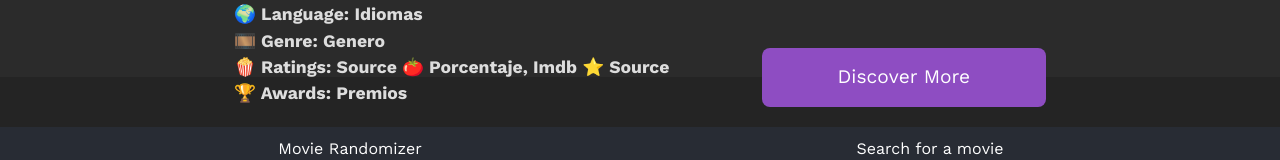
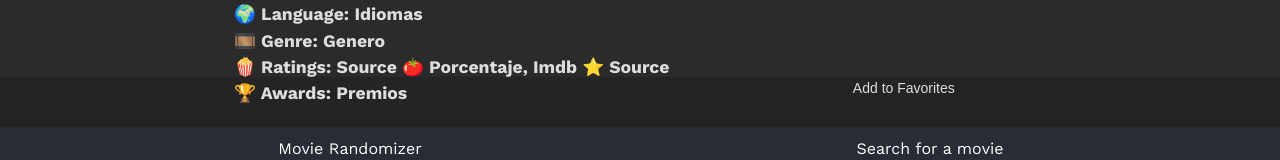
Before and after one commit to amb2007/Css-del-proyecto, a React (Vite) app: page /Descripcion in a window 1280 px wide. Shown: the part 723-883 px from the top of the page. Built offline with nearby package versions, Linux system fonts and the light colour scheme; no server answers; the database is empty.

Commit message:
seccion de favoritos hecha

```diff
--- a/src/components/Descripcion.jsx
+++ b/src/components/Descripcion.jsx
@@ -1,10 +1,33 @@
 import { useLocation } from "react-router-dom";
 import './Descripcion.css';
 import Trailer from "./Trailer.jsx";
+import { useEffect, useState } from "react";
+
 function Descripcion() {
   const location = useLocation();
   const { movie } = location.state || {};
-  // Convierte el runtime a horas y minutos
+  const [isFavorite, setIsFavorite] = useState(false);
+
+  useEffect(() => {
+    const favorites = JSON.parse(localStorage.getItem("favorites")) || [];
+    setIsFavorite(favorites.some(favMovie => favMovie.imdbID === movie?.imdbID));
+  }, [movie]);
+
+  const toggleFavorite = () => {
+    const favorites = JSON.parse(localStorage.getItem("favorites")) || [];
+    if (isFavorite) {
+
+      const updatedFavorites = favorites.filter(favMovie => favMovie.imdbID !== movie.imdbID);
+      localStorage.setItem("favorites", JSON.stringify(updatedFavorites));
+      setIsFavorite(false);
+    } else {
+
+      favorites.push(movie);
+      localStorage.setItem("favorites", JSON.stringify(favorites));
+      setIsFavorite(true);
+    }
+  };
+
   const getDuration = (runtime) => {
     if (runtime && runtime.includes("min")) {
       const minutes = parseInt(runtime.split(" ")[0], 10);
@@ -12,7 +35,7 @@ function Descripcion() {
       const remainingMinutes = minutes % 60;
       return { hours, minutes: remainingMinutes };
     }
-    return { hours: 1, minutes: 59 }; // Valor predeterminado
+    return { hours: 1, minutes: 59 };
   };
 
   const duration = movie ? getDuration(movie.Runtime) : { hours: 1, minutes: 59 };
@@ -29,15 +52,9 @@ function Descripcion() {
       <div className="content-section">
         <div className="left-content">
           <h1 className="movieName">{movie ? movie.Title : "Nombre De La Película"}</h1>
-          <p className="release-date">
-            Release date {movie ? movie.Released : "Sep 30, 2022"}
-          </p>
-          <p className="author">
-            Created by <span className="author-name">{movie ? movie.Director : "Nombre Del Autor"}</span>
-          </p>
-          <p className="description">
-            {movie ? movie.Plot : "Descripcion"}
-          </p>
+          <p className="release-date">Release date {movie ? movie.Released : "Sep 30, 2022"}</p>
+          <p className="author">Created by <span className="author-name">{movie ? movie.Director : "Nombre Del Autor"}</span></p>
+          <p className="description">{movie ? movie.Plot : "Descripcion"}</p>
           <div className="extra-details">
             <p><span className="detail-title">Extra details</span></p>
             <p className="datailsStyle">👥 Actors: {movie ? movie.Actors : "Actores"}</p>
@@ -58,7 +75,10 @@ function Descripcion() {
             </div>
           </div>
           <button className="discover-button">Discover More</button>
-          {movie && <Trailer imdbId={movie.imdbID}></Trailer>}
+          {movie && <Trailer imdbId={movie.imdbID} />}
+          <button onClick={toggleFavorite} className="favorite-button">
+            {isFavorite ? "Remove from Favorites" : "Add to Favorites"}
+          </button>
         </div>
       </div>
     </div>
--- a/src/components/Favorites.jsx
+++ b/src/components/Favorites.jsx
@@ -1,14 +1,17 @@
-import React from 'react';
-import { useLocation, useNavigate } from 'react-router-dom';
-//import './Favoritos.css';
+import React, { useEffect, useState } from 'react';
+import { useNavigate } from 'react-router-dom';
 
 function Favoritos() {
-  const location = useLocation();
-  const { favorites } = location.state || { favorites: [] }; // Obtener la lista de favoritos
+  const [favorites, setFavorites] = useState([]);
   const navigate = useNavigate();
 
+  useEffect(() => {
+    const storedFavorites = JSON.parse(localStorage.getItem("favorites")) || [];
+    setFavorites(storedFavorites);
+  }, []);
+
   const goToDescription = (movie) => {
-    navigate('/Descripcion', { state: { movie } }); // Redirigir a la descripción de la película
+    navigate('/Descripcion', { state: { movie } });
   };
 
   return (
--- a/src/components/footer.jsx
+++ b/src/components/footer.jsx
@@ -1,3 +1,5 @@
+/*Hecha la funcionalidad por Julio y Fritz*/
+
 import React, { useState } from 'react';
 import './footer.css';
 import axios from 'axios';
```
